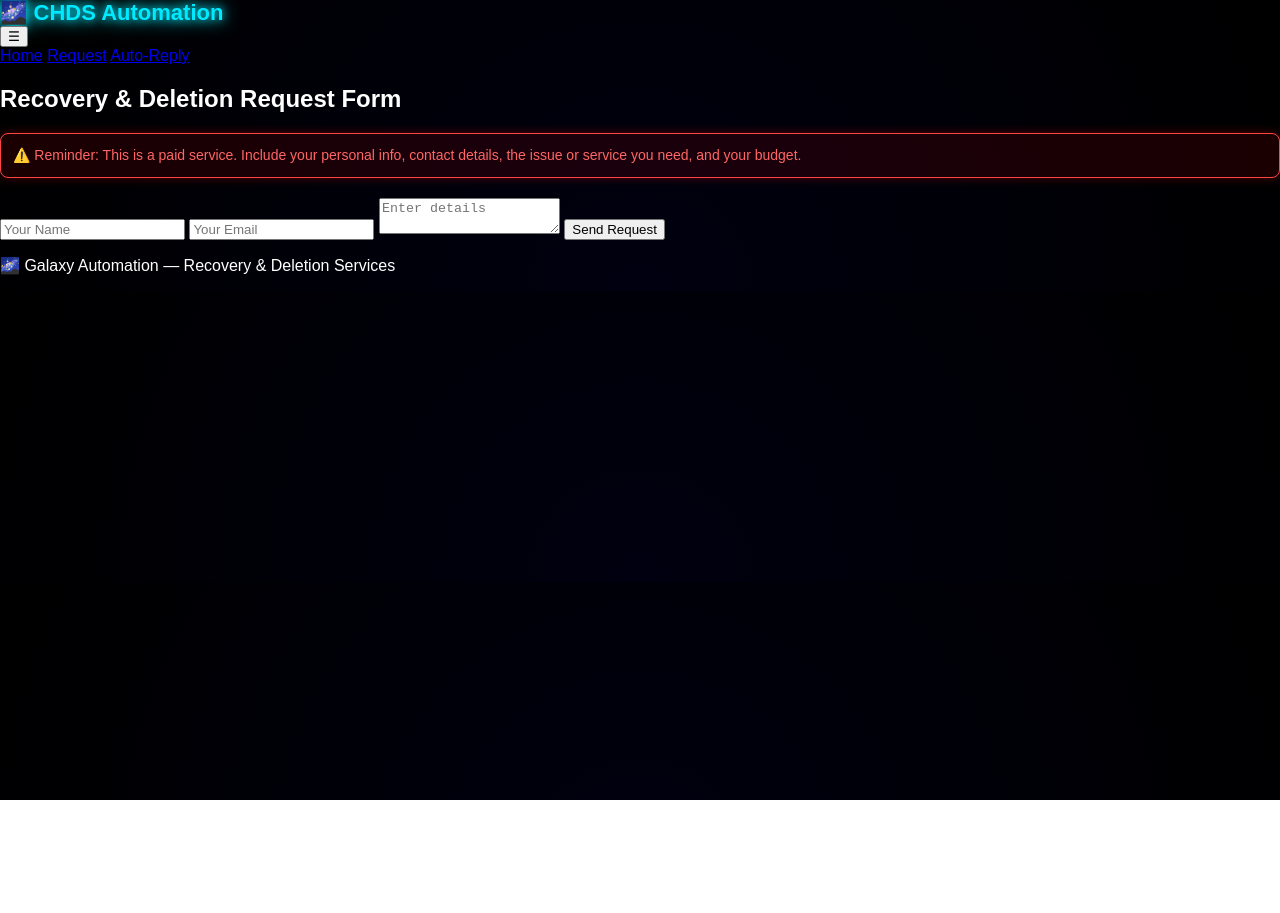
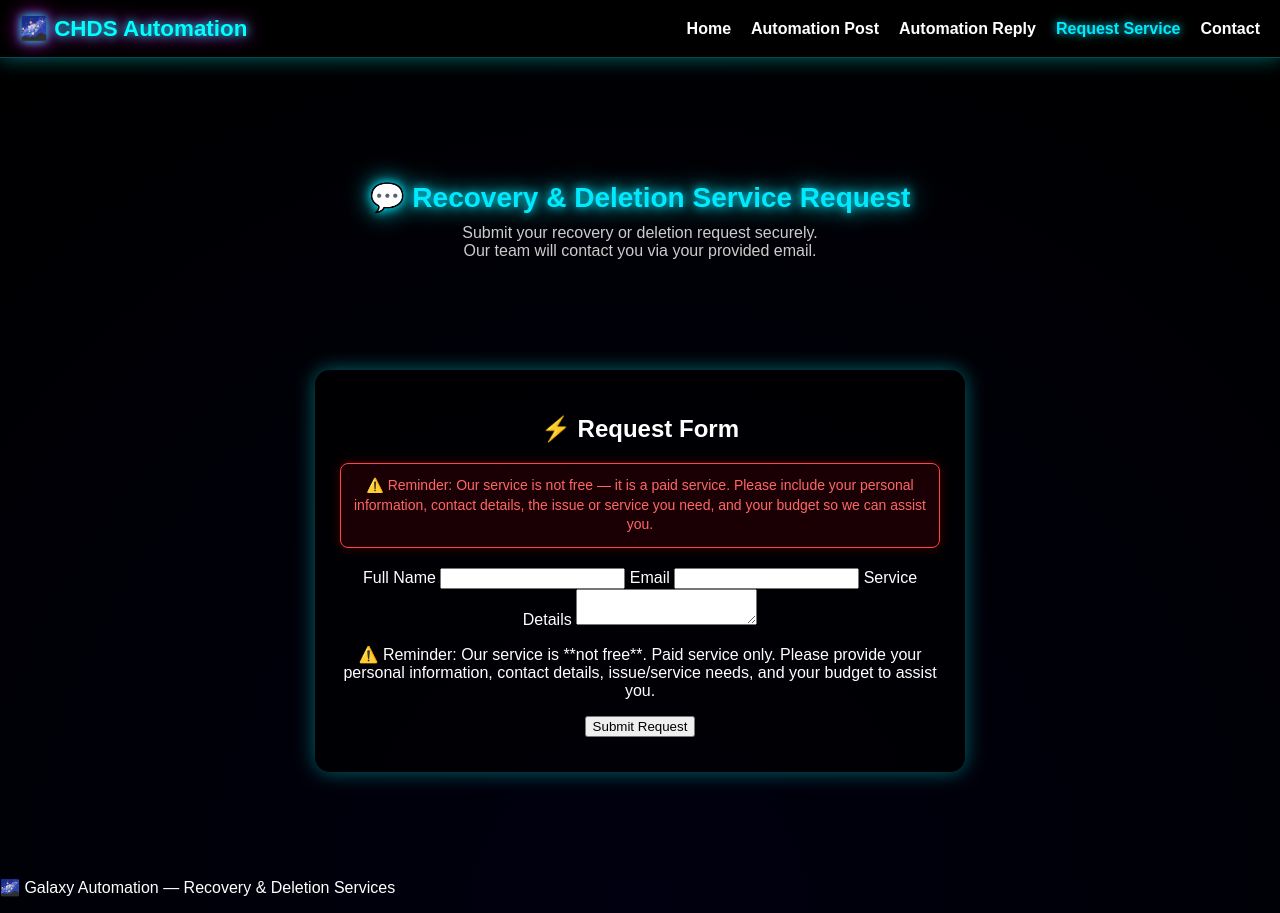
Before and after one commit to TradebookSecrets/CHDS, a plain HTML site: page request.html in a window 1280 px wide. Before the commit the page ends 800 px from the top, so only its background shows below. Drawn offline with nearby package versions, Linux system fonts and the light colour scheme.

Commit message:
Update request.html

```diff
--- a/request.html
+++ b/request.html
@@ -3,40 +3,105 @@
 <head>
   <meta charset="UTF-8">
   <meta name="viewport" content="width=device-width, initial-scale=1.0">
-  <title>Recovery & Deletion Request</title>
+  <title>Request Service | CHDS AI Automation</title>
   <link rel="stylesheet" href="style.css">
-  <script src="https://cdn.jsdelivr.net/npm/emailjs-com@3/dist/email.min.js"></script>
+  <!-- EmailJS SDK -->
+<script src="https://cdn.jsdelivr.net/npm/@emailjs/browser@4/dist/email.min.js"></script>
+<script>
+  (function(){
+    emailjs.init("1mIRw2ItouJA6eEN3");
+  })();
+</script>
 </head>
 <body>
-  <header>
+  <!-- === Loading Screen === -->
+  <div id="loading-screen">
+    <div class="vortex">
+      <div class="core"></div>
+    </div>
+    <p class="loading-text">Preparing Recovery & Deletion Service...</p>
+  </div>
+
+  <!-- === Header === -->
+  <header class="site-header">
     <div class="logo">🌌 CHDS Automation</div>
-    <button id="menu-toggle">☰</button>
-    <nav id="navbar">
+    <nav class="navbar" id="navbar">
       <a href="index.html">Home</a>
-      <a href="request.html" class="active">Request</a>
-      <a href="autoreply.html">Auto-Reply</a>
+      <a href="automation.html">Automation Post</a>
+      <a href="autoreply.html">Automation Reply</a>
+      <a href="request.html" class="active">Request Service</a>
+      <a href="https://www.facebook.com/ChReclaimXPH">Contact</a>
     </nav>
+    <div class="menu-toggle" id="menu-toggle">☰</div>
   </header>
 
-  <main>
-    <h2>Recovery & Deletion Request Form</h2>
-    <div class="reminder-box">
-      ⚠️ Reminder: This is a paid service. Include your personal info, contact details, the issue or service you need, and your budget.
-    </div>
-    <form id="requestForm">
-      <input type="text" id="name" name="name" placeholder="Your Name" required>
-      <input type="email" id="email" name="email" placeholder="Your Email" required>
-      <textarea id="details" name="details" placeholder="Enter details" required></textarea>
-      <button type="submit">Send Request</button>
-    </form>
-    <div id="status"></div>
+  <!-- === Main Content === -->
+  <main class="auto-reply-page">
+    <section class="hero">
+      <h1>💬 Recovery & Deletion Service Request</h1>
+      <p>Submit your recovery or deletion request securely.<br>
+      Our team will contact you via your provided email.</p>
+    </section>
+
+    <section class="autoreply-tool">
+      <h2>⚡ Request Form</h2>
+
+      <!-- 🔹 Reminder Notice -->
+      <div class="reminder-box">
+        ⚠️ Reminder: Our service is not free — it is a paid service.
+        Please include your personal information, contact details,
+        the issue or service you need, and your budget so we can assist you.
+      </div>
+
+      <!-- 🔹 Form -->
+      <form id="requestForm">
+  <label for="name">Full Name</label>
+  <input type="text" name="name" required>
+  <label for="email">Email</label>
+  <input type="email" name="email" required>
+  <label for="details">Service Details</label>
+  <textarea name="details" required></textarea>
+  <p class="reminder">
+    ⚠️ Reminder: Our service is **not free**. Paid service only.
+    Please provide your personal information, contact details, issue/service needs, and your budget to assist you.
+  </p>
+  <button type="submit">Submit Request</button>
+</form>
+      <div id="status"></div>
+    </section>
   </main>
 
+  <!-- === Footer === -->
   <footer class="footer">
     <p>🌌 Galaxy Automation — Recovery & Deletion Services</p>
   </footer>
 
-  <script src="js/script.js"></script>
-  <script src="js/request.js"></script>
+  <!-- === Script === -->
+  <script>
+    // Init EmailJS
+    (function() {
+      emailjs.init("1mIRw2ItouJA6eEN3");
+    })();
+
+    // Handle Form Submission
+    const form = document.getElementById("requestForm");
+    const status = document.getElementById("status");
+
+    form.addEventListener("submit", function(event) {
+      event.preventDefault();
+
+      emailjs.sendForm("service_yoa6yjz", "template_bj8slhv", this)
+        .then(() => {
+          status.innerHTML = "<p style='color:lime;'>✅ Request sent successfully! We will contact you soon.</p>";
+          form.reset();
+        }, (err) => {
+          status.innerHTML = "<p style='color:red;'>❌ Failed to send. Please try again.</p>";
+          console.error("EmailJS Error:", err);
+        });
+    });
+  </script>
+
+  <script src="script.js"></script>
+<script src="request.js"></script>
 </body>
 </html>
```
